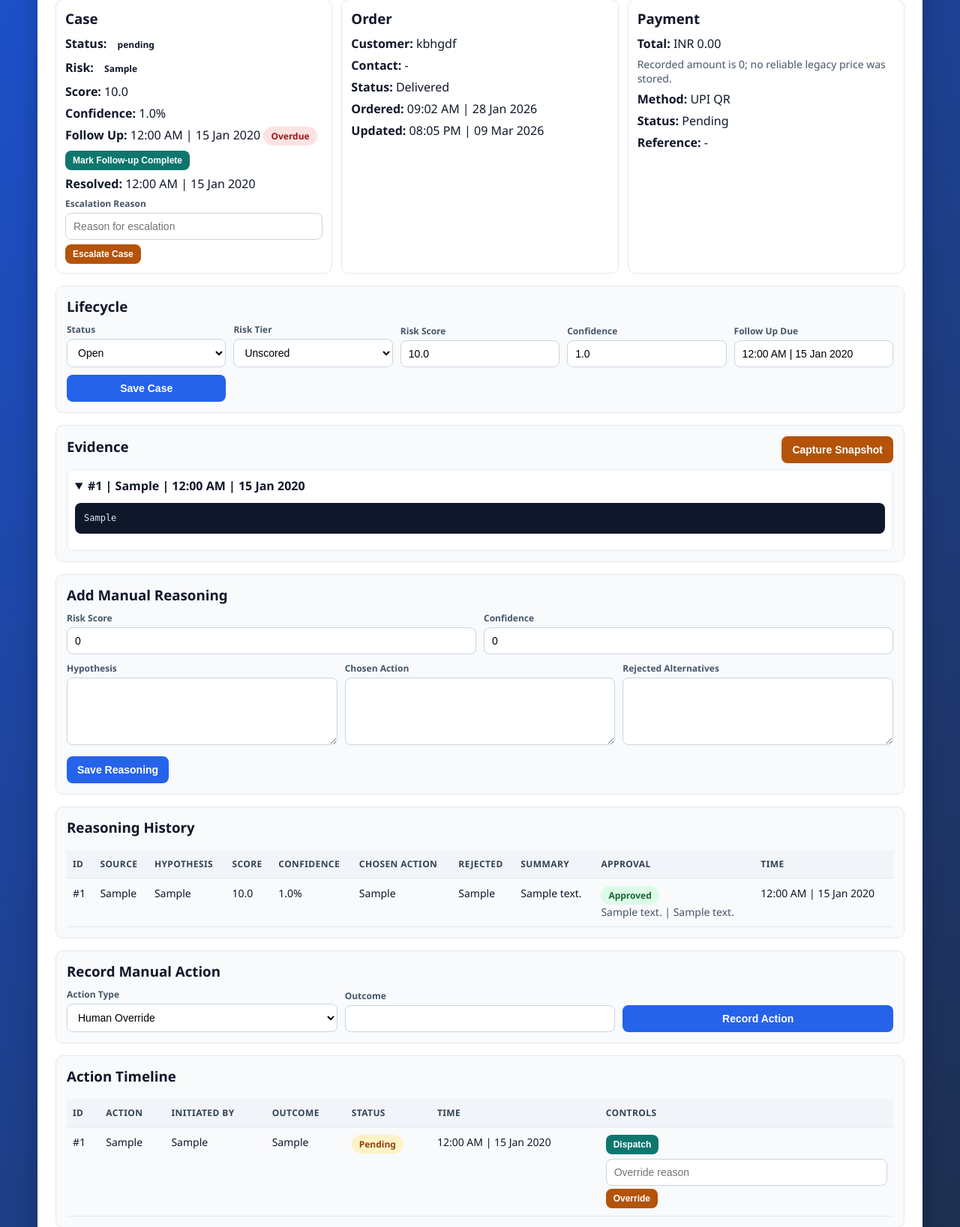
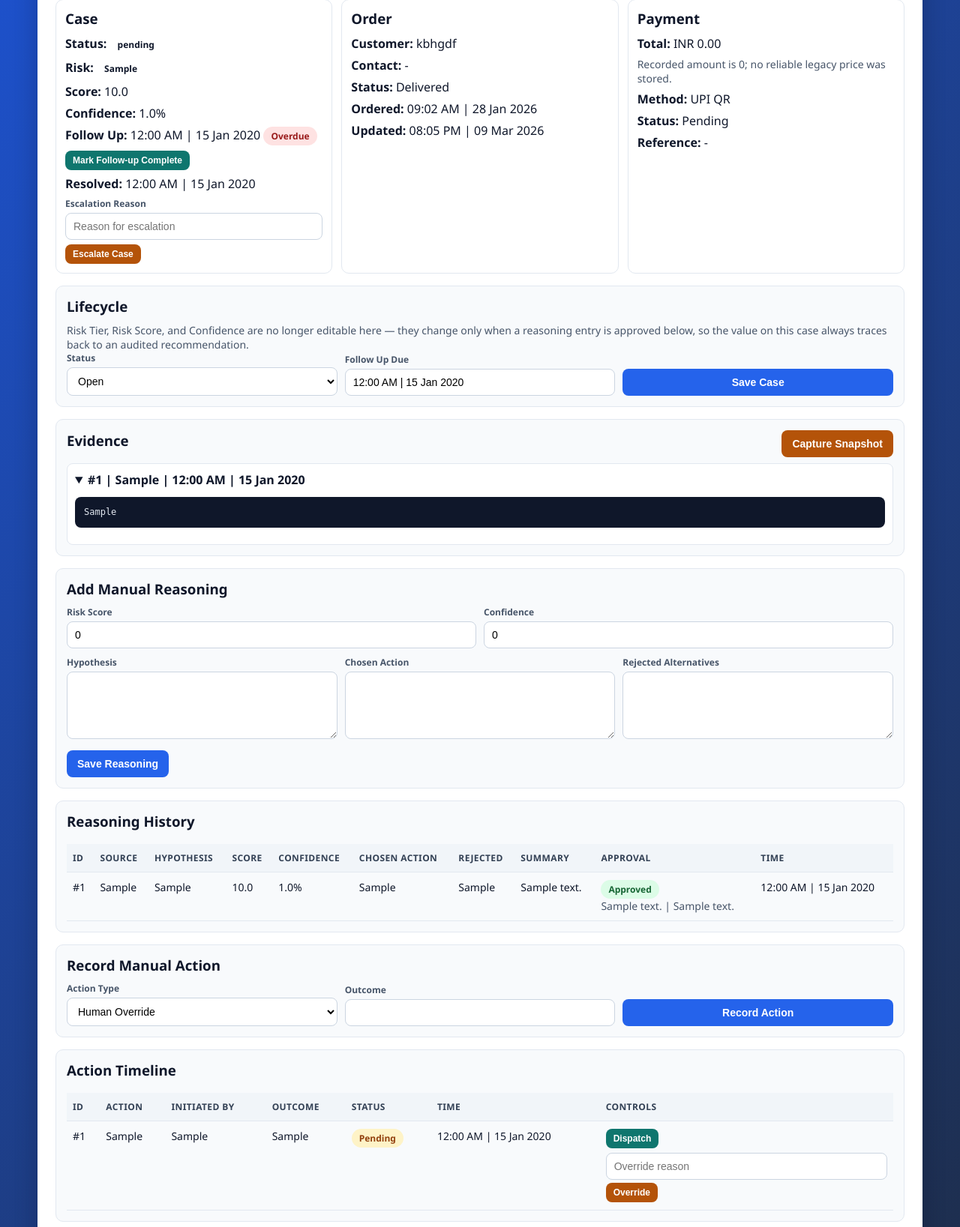
Before and after one commit to rashmimalikarjun/Order-management-system, a Flask app: page /admin/finance/case/1 in a window 1280 px wide. Shown: the part 126-1763 px from the top of the page at 75% size. Run offline with Flask 3, Linux system fonts and the light colour scheme; a user stored in the database is signed in; data comes from the database, SQL or seed files in the repository; tables that the repository leaves empty hold one stand-in row (values such as "Sample post").

Commit message:
Remove editable risk fields from financial case form
Removed editable fields for Risk Tier, Risk Score, and Confidence from the financial case detail form, adding a note about their non-editable status.

```diff
--- a/templates/admin_financial_case_detail.html
+++ b/templates/admin_financial_case_detail.html
@@ -313,6 +313,7 @@
 
     <form method="POST" action="{{ url_for('admin_update_financial_case', case_id=case.id) }}" class="section">
       <h3>Lifecycle</h3>
+      <p class="meta">Risk Tier, Risk Score, and Confidence are no longer editable here — they change only when a reasoning entry is approved below, so the value on this case always traces back to an audited recommendation.</p>
       <div class="form-grid">
         <div>
           <label for="status">Status</label>
@@ -321,22 +322,6 @@
               <option value="{{ status }}" {% if case.status == status %}selected{% endif %}>{{ status }}</option>
             {% endfor %}
           </select>
-        </div>
-        <div>
-          <label for="risk_tier">Risk Tier</label>
-          <select id="risk_tier" name="risk_tier">
-            {% for tier in risk_tiers %}
-              <option value="{{ tier }}" {% if case.risk_tier == tier %}selected{% endif %}>{{ tier }}</option>
-            {% endfor %}
-          </select>
-        </div>
-        <div>
-          <label for="risk_score">Risk Score</label>
-          <input id="risk_score" name="risk_score" type="number" min="0" max="100" step="0.1" value="{{ '%.1f'|format(case.risk_score or 0) }}">
-        </div>
-        <div>
-          <label for="confidence">Confidence</label>
-          <input id="confidence" name="confidence" type="number" min="0" max="100" step="0.1" value="{{ '%.1f'|format(case.confidence or 0) }}">
         </div>
         <div>
           <label for="follow_up_due_at">Follow Up Due</label>
```
